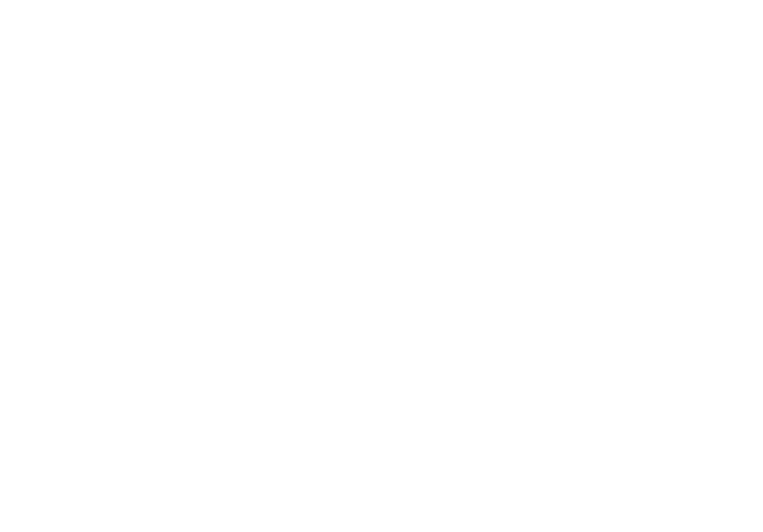
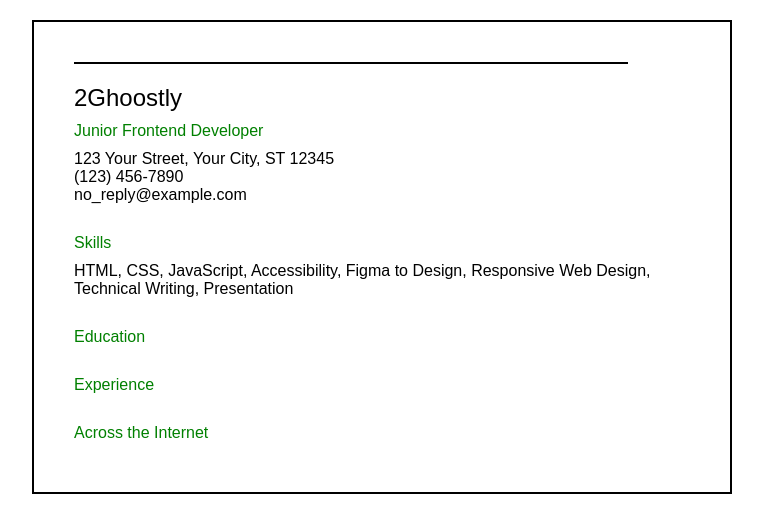
Before and after one commit to Youngponk/Single-PageCV-, a plain HTML site: page index.html in a window 1280 px wide. Shown: the whole page, without its empty margins (258-1021 px from the left). Drawn offline with Linux system fonts and the light colour scheme.

Commit message:
update/exercise

```diff
--- a/index.html
+++ b/index.html
@@ -3,9 +3,47 @@
 <head>
   <meta charset="UTF-8">
   <meta name="viewport" content="width=device-width, initial-scale=1.0">
-  <title>Document</title>
+  <link rel="stylesheet" href="./styles.css">
+  <title>CV</title>
 </head>
 <body>
+  <div id="cv">
+
+    <header id="cv-header">
+
+      <hr>
+      <h1 class="cv-name">2Ghoostly</h1>
+      <p class="cv-carrer">Junior Frontend Developer</p>
+      <p>123 Your Street, Your City, ST 12345</p>
+      <p>(123) 456-7890</p>
+      <p>no_reply@example.com</p>
+
+    </header>
+    <main>
+      <section id="skills">
+        <h2 class="section-title">Skills</h2>
+        <p>HTML, CSS, JavaScript, Accessibility, Figma to Design, Responsive Web Design, Technical Writing, Presentation</p>
+      </section>
+
+      <section id="education">
+        <h2 class="section-title">Education</h2>
+
+      </section>
+
+      <section id="experience">
+        <h2 class="section-title">Experience</h2>
+
+      </section>
+
+      <section id="profiles">
+        <h2 class="section-title">Across the Internet</h2>
+
+
+      </section>
+
+    </main>
+
+  </div>
 
 </body>
 </html>
--- /dev/null
+++ b/styles.css
@@ -0,0 +1,71 @@
+* {
+  box-sizing: border-box;
+  margin: 0;
+  padding: 0;
+}
+
+body {
+  display: flex;
+  justify-content: center;
+  align-items: center;
+  font-family: 'Arial', Courier, monospace;
+  margin-top: 20px;
+}
+
+#cv {
+  border: 2px solid black;
+  padding: 40px;
+  width: 700px;
+}
+
+hr {
+  width: 90%;
+  border:  1px solid black;
+  margin-bottom: 20px;
+}
+
+
+.cv-name {
+  font-size: 1.5rem;
+  font-weight: 500;
+
+  margin-bottom: 10px;
+}
+
+.cv-carrer {
+  font-size: 1rem;
+  font-weight: 500;
+  color: green;
+
+
+  margin-bottom: 10px;
+}
+
+.cv-header p{
+  width: 150px;
+  margin-top: 5px;
+
+  font-size: 1rem;
+}
+
+/* Main */
+
+main > section {
+  margin-top: 30px;
+}
+
+.section-title {
+  font-weight: 500;
+  font-size: 1rem;
+  color: green;
+
+  margin-bottom: 10px;
+}
+
+section > p {
+  font-size: 1rem;
+}
+
+#skills {
+
+}
```
